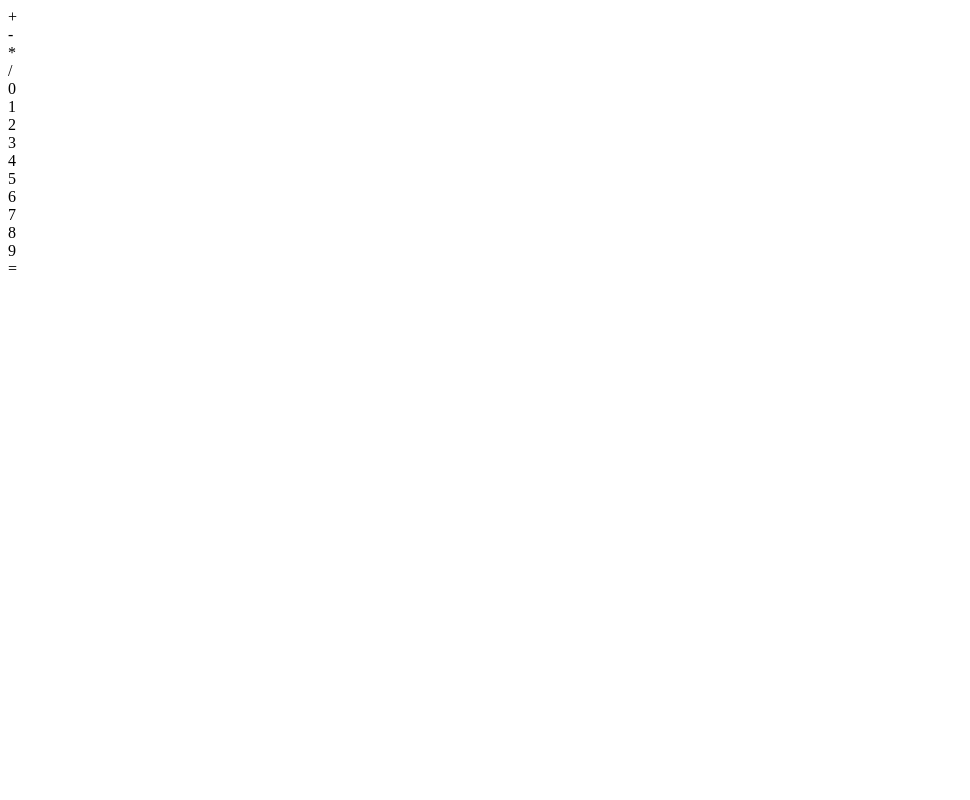
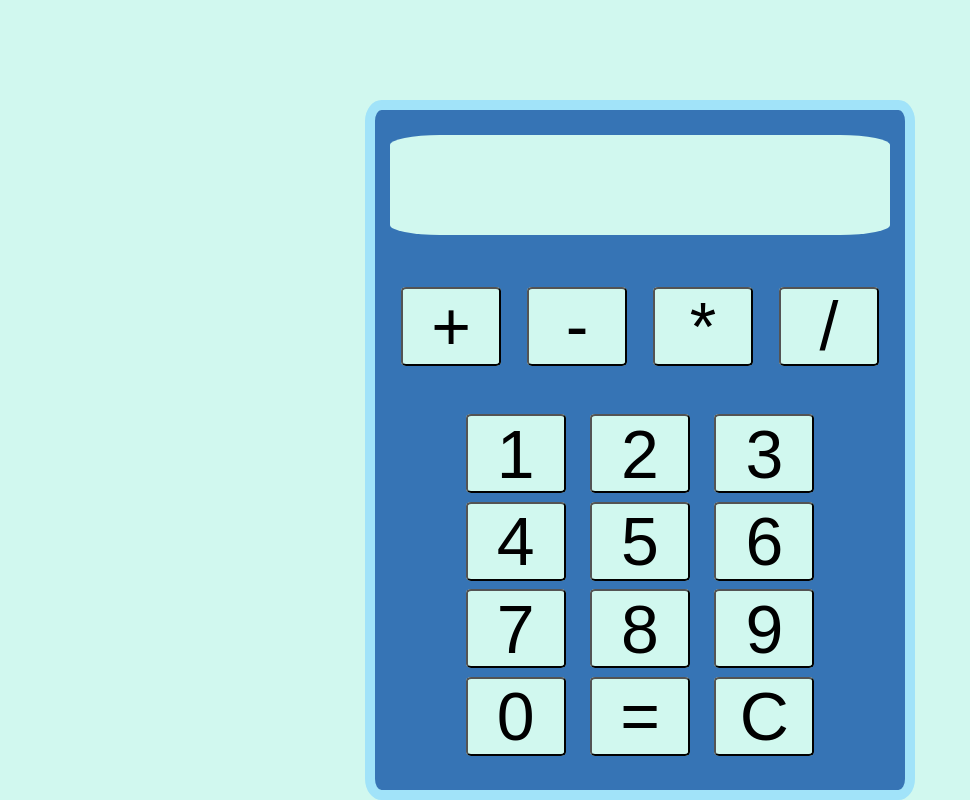
Before and after one commit to cziur/Simple-Calculator, a plain HTML site: page index.html in a window 1280 px wide. Shown: the whole page, without its empty margins (0-970 px from the left). Drawn offline with Linux system fonts and the light colour scheme.

Commit message:
Added buttons

```diff
--- a/index.html
+++ b/index.html
@@ -1,38 +1,69 @@
 <!DOCTYPE html>
 <html lang="en">
 	<head>
-    <meta charset="UTF-8">
-    <meta name="viewport" content="width=device-width, initial-scale=1.0">
-    <link rel="stylesheet" href="./scripts/styles.css">
+		<meta charset="UTF-8" />
+		<meta name="viewport" content="width=device-width, initial-scale=1.0" />
+		<link rel="stylesheet" href="./styles/styles.css" />
 		<title>Calculator</title>
 	</head>
 	<body>
 		<div class="container-calculator">
-
 			<div class="container-display">
-
+				<h1></h1>
 			</div>
 			<div class="container-operators">
-       <div class="container-add">+</div>
-       <div class="container-subtract">-</div>
-       <div class="container-multiply">*</div>
-       <div class="container-divide">/</div>
+				<div class="operators">
+					<button id="plus" value="+">+</button>
+				</div>
+				<div class="operators">
+					<button id="minus" value="-">-</button>
+				</div>
+				<div class="operators">
+					<button id="times" value="*">*</button>
+				</div>
+				<div class="operators">
+					<button id="divide" value="/">/</button>
+				</div>
 			</div>
 			<div class="container-digits">
-        <div class="container-0">0</div>
-        <div class="container-1">1</div>
-        <div class="container-2">2</div>
-        <div class="container-3">3</div>
-        <div class="container-4">4</div>
-        <div class="container-5">5</div>
-        <div class="container-6">6</div>
-        <div class="container-7">7</div>
-        <div class="container-8">8</div>
-        <div class="container-9">9</div>
+				<div class="digits">
+					<button id="1" value="1">1</button>
 				</div>
-    <div class="container-calculate">=</div>
+				<div class="digits">
+					<button id="2" value="2">2</button>
 				</div>
-
+				<div class="digits">
+					<button id="3" value="3">3</button>
+				</div>
+				<div class="digits">
+					<button id="4" value="4">4</button>
+				</div>
+				<div class="digits">
+					<button id="5" value="5">5</button>
+				</div>
+				<div class="digits">
+					<button id="6" value="6">6</button>
+				</div>
+				<div class="digits">
+					<button id="7" value="7">7</button>
+				</div>
+				<div class="digits">
+					<button id="8" value="8">8</button>
+				</div>
+				<div class="digits">
+					<button id="9" value="9">9</button>
+				</div>
+				<div class="digits">
+					<button id="0" value="0">0</button>
+				</div>
+				<div class="calculate">
+					<button id="equals" value="=">=</button>
+				</div>
+				<div class="clear">
+					<button id="clear">C</button>
+				</div>
+			</div>
+		</div>
 	</body>
 	<script type="text/javascript" src="./scripts/main.js"></script>
 </html>
--- a/scripts/main.js
+++ b/scripts/main.js
@@ -1,12 +1,23 @@
-function calc(operator, ...numbers) {
-    if (operator === '+') {
-        return numbers.reduce((a,b) => a + b,0)
-    } else if (operator === '-') {
-        return numbers.reduce((a,b) => a - b)
-    } else if (operator === '*') {
-        return numbers.reduce((a,b) => a * b)
-    } else if (operator === '/') {
-        return numbers.reduce((a,b) => a / b)
-    }
-     return numbers + numbers
-}
+const operator = document.querySelectorAll(".operators");
+const display = document.querySelectorAll("h1");
+const digits = document.querySelectorAll(".digits");
+const equals = document.getElementById("equals");
+const clear = document.getElementById("clear");
+
+let calcArr = [];
+let selectOp;
+
+digits.forEach((digit) => {
+	digit.addEventListener("click", (e) => {
+		calcArr.push(e.target.value);
+		console.log(calcArr);
+		display.innerHTML = Number(calcArr.join(""));
+	});
+});
+
+operator.forEach((op) => {
+	op.addEventListener("click", (e) => {
+		selectOp = e.target.value;
+		console.log(selectOp);
+	});
+});
--- a/styles/styles.css
+++ b/styles/styles.css
@@ -2,7 +2,7 @@
 	box-sizing: border-box;
 	margin: 0;
 	padding: 0;
-    background-color: #D1F8EF;
+	background-color: #d1f8ef;
 }
 body {
 	display: flex;
@@ -17,18 +17,23 @@ body {
 	flex-wrap: wrap;
 	width: 550px;
 	height: 700px;
-    background-color: #3674B5;
+	background-color: #3674b5;
 	margin-top: 100px;
-    border: #A1E3F9, solid, 10px;
+	border: #a1e3f9, solid, 10px;
 	border-radius: 3%;
 }
 .container-display {
 	display: flex;
+	justify-content: flex-start;
 	align-self: flex-start;
+	align-items: center;
 	margin-top: 25px;
 	height: 100px;
 	width: 500px;
 	border-radius: 10%;
+}
+h1 {
+	font-size: 36px;
 }
 .container-operators {
 	display: flex;
@@ -37,13 +42,12 @@ body {
 	align-items: center;
 	justify-content: space-evenly;
 	width: 100%;
-    background-color: #3674B5;
+	background-color: #3674b5;
 	font-size: 68px;
 	height: 50px;
 	align-self: flex-start;
-
 }
-.container-add, .container-subtract, .container-multiply, .container-divide {
+.operators {
 	display: flex;
 	justify-content: center;
 	align-items: center;
@@ -56,16 +60,23 @@ body {
 	flex-direction: row;
 	flex-wrap: wrap;
 	justify-content: space-evenly;
-    align-items: center;
+	align-items: flex-start;
 	font-size: 68px;
-    width: 100%;
+	width: 75%;
 	height: 350px;
-    background-color: #3674B5;
+	background-color: #3674b5;
 }
-.container-digits div {
+.digits,
+.calculate,
+.clear,
+button {
 	display: flex;
 	width: 100px;
 	justify-content: center;
 	align-items: center;
 	border-radius: 5%;
 }
+button {
+	height: 79px;
+	font-size: 68px;
+}
```
Also changed, not shown: scripts/styles.css (deleted). Lines whose indentation alone changed are shown as unchanged.
